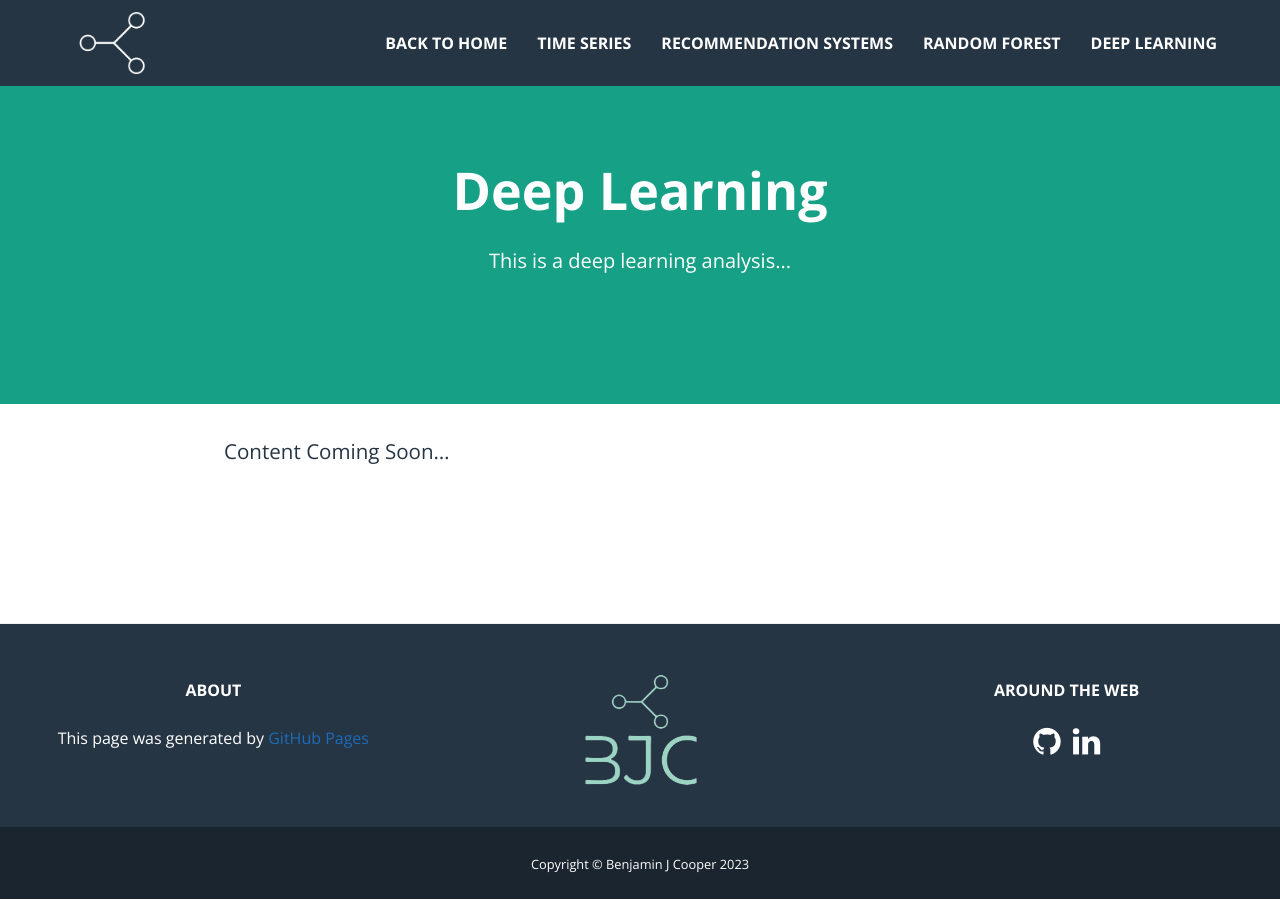
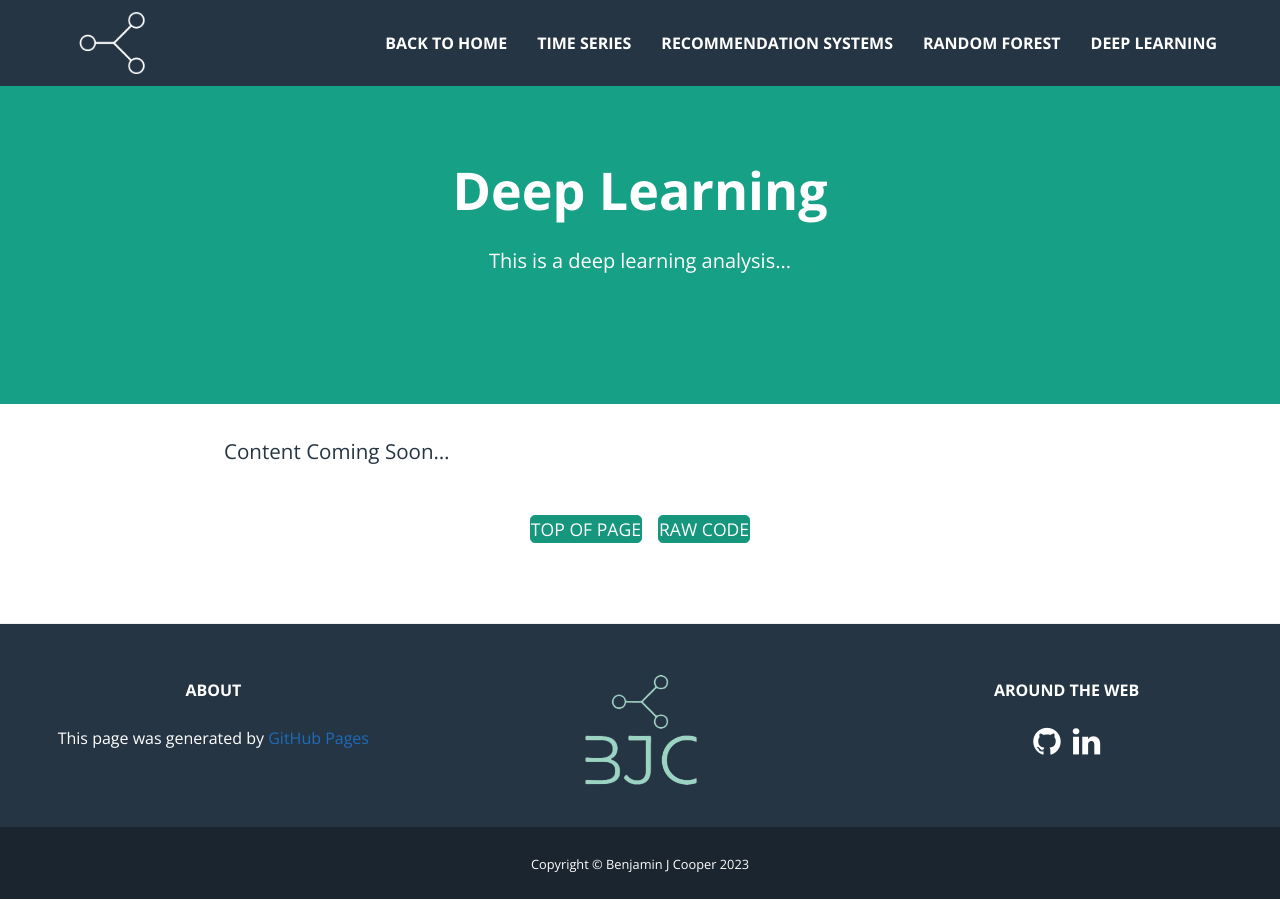
Before and after one commit to benjamin-j-cooper/benjamin-j-cooper.github.io, a Jekyll site: the page built from docs/dl.md, in a window 1280 px wide. Built offline with Jekyll 4.4.1, drawn with Linux system fonts in a browser that asks for light colours; nearby versions of some CDN libraries.

Commit message:
troubleshooting buttons

```diff
--- a/docs/_sass/jekyll-theme-cayman.scss
+++ b/docs/_sass/jekyll-theme-cayman.scss
@@ -83,19 +83,19 @@ a {
   justify-content: space-between;
   align-items: center;
   margin-bottom: 1rem;
-  color: rgba(255, 255, 255, 0.7);
-  background-color: rgba(255, 255, 255, 0.08);
-  border-color: rgba(255, 255, 255, 0.2);
+  color: #fff;
+  background-color: #15967d;
+  border-color: #15967d;
   border-style: solid;
   border-width: 1px;
   border-radius: 0.3rem;
   transition: color 0.2s, background-color 0.2s, border-color 0.2s;
   z-index: 1031;
   &:hover {
-    color: rgba(255, 255, 255, 0.8);
+    color: #fff;
     text-decoration: none;
-    background-color: rgba(255, 255, 255, 0.2);
-    border-color: rgba(255, 255, 255, 0.3);
+    background-color: #253544;
+    border-color: #253544;
   }
 
   @include large {
```
